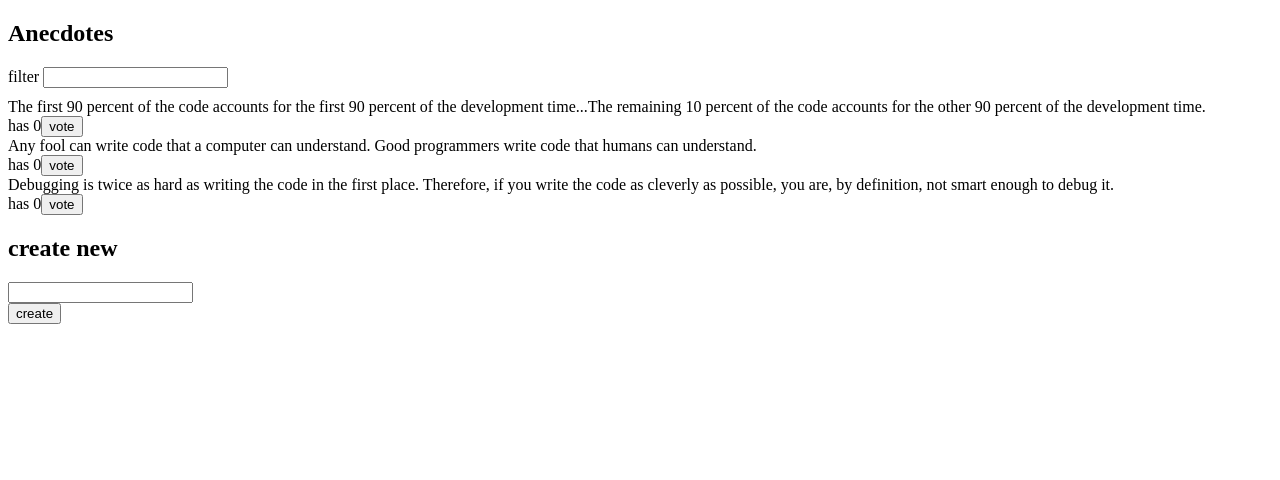
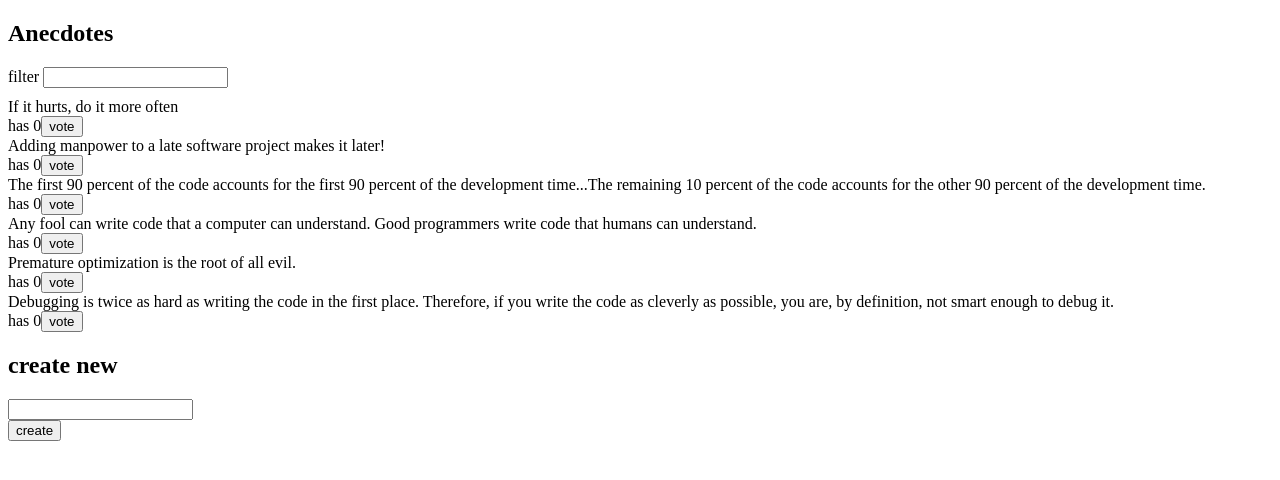
Before and after one commit to FabMira/fullstack_course_p6, a React (Vite) app in the folder redux-anecdotes/: page / in a window 1280 px wide. Shown: the top 480 px of the page. Built offline with nearby package versions, Linux system fonts and the light colour scheme.

Commit message:
paso 11 finalizado (6.11)

```diff
--- a/redux-anecdotes/src/components/AnecdoteList.jsx
+++ b/redux-anecdotes/src/components/AnecdoteList.jsx
@@ -12,9 +12,9 @@ const AnecdoteList = () => {
 
   return (
     <div>
-      {anecdotes
+      {[...anecdotes]
+        .sort((a, b) => b.votes - a.votes)
         .filter(anecdote => anecdote.content.includes(filter))
-        .sort((a, b) => b.votes - a.votes)
         .map(anecdote =>
           <div key={anecdote.id}>
             <div>
--- a/redux-anecdotes/src/main.jsx
+++ b/redux-anecdotes/src/main.jsx
@@ -2,13 +2,13 @@ import ReactDOM from 'react-dom/client'
 import { Provider } from 'react-redux'
 import App from './App'
 import store from './store'
-import { createAnecdote, filterChange } from './reducers/reducers'
+// import { createAnecdote, filterChange } from './reducers/reducers'
 
 console.log(store.getState());
 
 store.subscribe(() => {console.log('state changed', store.getState())})
-store.dispatch(filterChange('code'))
-store.dispatch(createAnecdote('Pariatur sit elit mollit tempor deserunt.'))
+// store.dispatch(filterChange('code'))
+// store.dispatch(createAnecdote('Pariatur sit elit mollit tempor deserunt.'))
 
 ReactDOM.createRoot(document.getElementById('root')).render(
   <Provider store={store}>
```
